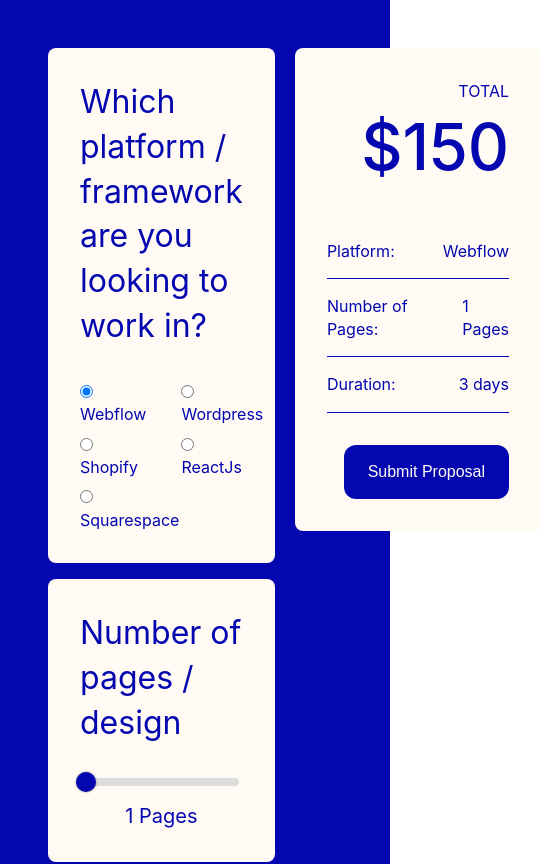
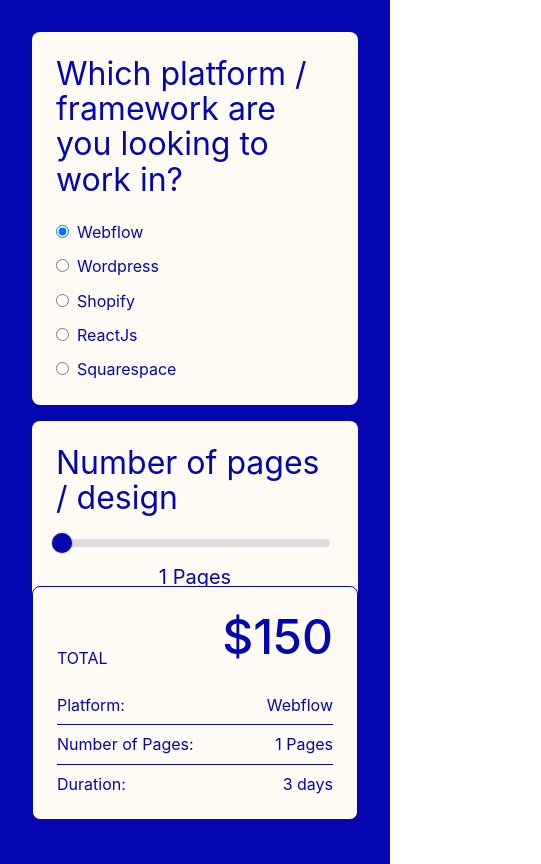
Before and after one commit to adamkatsu/adamkatsu-web, a React (Vite) app: page / in a window 390 px wide. Shown: the top 864 px of the page, 541 px wide, since content can reach past the window. Built offline with nearby package versions, Linux system fonts and the light colour scheme.

Commit message:
dynamically calculate total and duration

```diff
--- a/src/App.jsx
+++ b/src/App.jsx
@@ -22,6 +22,9 @@
     duration = duration + data.webPages / 3;
     duration = duration + data.webPages / 3;
     duration = duration + data.webPages / 2;
+    duration = (data.webFeat.cms ? duration + 2 : duration);
+    duration = (data.webFeat.eCom ? duration + 4 : duration);
+    duration = (data.webFeat.anim ? duration * 1.55 : duration);
 
     switch(data.webPlatform) {
       case 'react':
@@ -79,9 +82,6 @@
   }
   let totalPrice = calcTotal()
 
-
-
-
   console.log(data)
 
   const handleSubmit = (event) => {
--- a/src/components/Form.jsx
+++ b/src/components/Form.jsx
@@ -150,7 +150,7 @@
             checked={data.webFeat.anim}
             onChange={handleCheckboxChange}
           />
-          Custom Animation
+          Advanced Animation
         </label>
         </div>
       </fieldset>
--- a/src/components/Price.jsx
+++ b/src/components/Price.jsx
@@ -23,7 +23,7 @@
           </li>
         </ul>
 
-        <button className="btn-primary" type="submit">Submit Proposal</button>
+        {/* <button className="btn-primary" type="submit">Submit Proposal</button> */}
       </div>
     </div>
   )
--- a/src/index.css
+++ b/src/index.css
@@ -29,7 +29,7 @@
 .h2 {
   font-size: 32px;
   font-weight: 400;
-  line-height: 140%;
+  line-height: 110%;
   color: var(--color-blue);
 }
 .h3 {
@@ -72,7 +72,7 @@
 }
 .pricing-total {
   position: sticky;
-  top: 48 px;
+  top: 48px;
 }
 .pricing-form {
   display: flex;
@@ -153,7 +153,13 @@
   padding: 1rem 0;
   border-bottom: 1px solid var(--color-blue);
 }
-
+.price-details-item:first-child {
+  padding-top: 0;
+}
+.price-details-item:last-child {
+  border: none;
+  padding-bottom: 0;
+}
 
 
 input[type="range"] {
@@ -187,3 +193,48 @@
   height: 8px;
   border-radius: 5px;
 }
+
+@media(max-width: 768px) {
+  section{
+    padding: 2rem;
+  }
+  h2 {
+    font-size: 1.25rem;
+  }
+  .pricing-card {
+    padding: 1.5rem;
+    gap: 1.5rem;
+  }
+  .pricing-options-wrapper {
+    gap: .75rem;
+  }
+  .pricing-options-wrapper label {
+    width: 100%;
+  }
+  .txt-price-total {
+    font-size: 3rem;
+  }
+
+}
+@media(max-width: 680px) {
+  .price-calculator-cont {
+    flex-direction: column;
+    border: 1rem;
+  }
+  .price-total {
+    flex-direction: row;
+    justify-content: space-between;
+  }
+  .pricing-total {
+    top: auto;
+    bottom: 24px;
+  }
+  .pricing-total .pricing-card {
+    box-shadow: 0px 64px var(--color-blue);
+    border: 1px solid var(--color-blue);
+    padding-top: 1rem;
+  }
+  .price-details-item {
+    padding: .5rem 0;
+  }
+}
```
